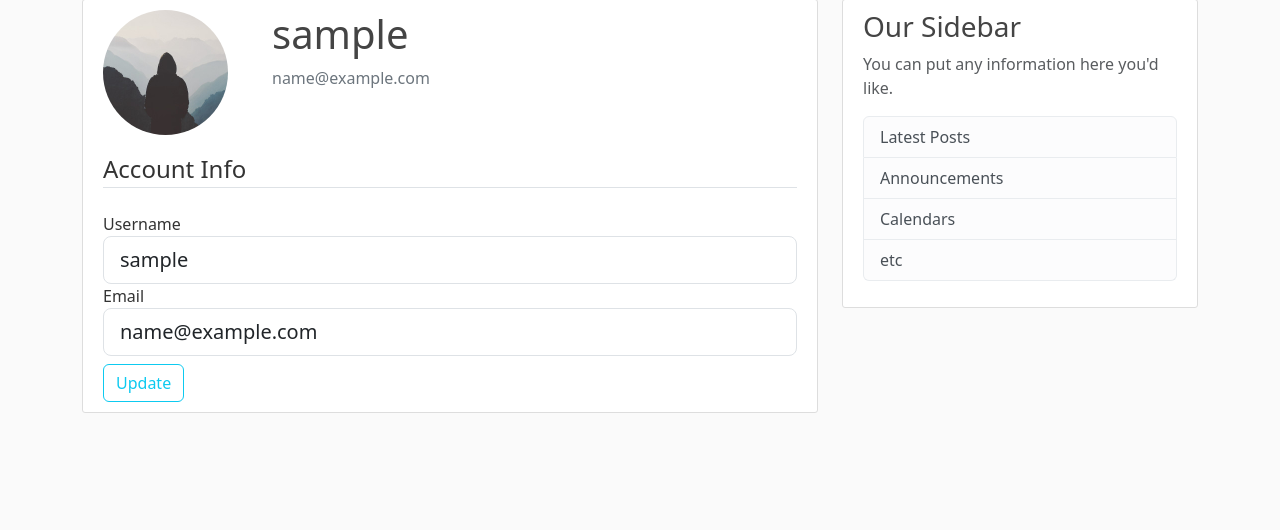
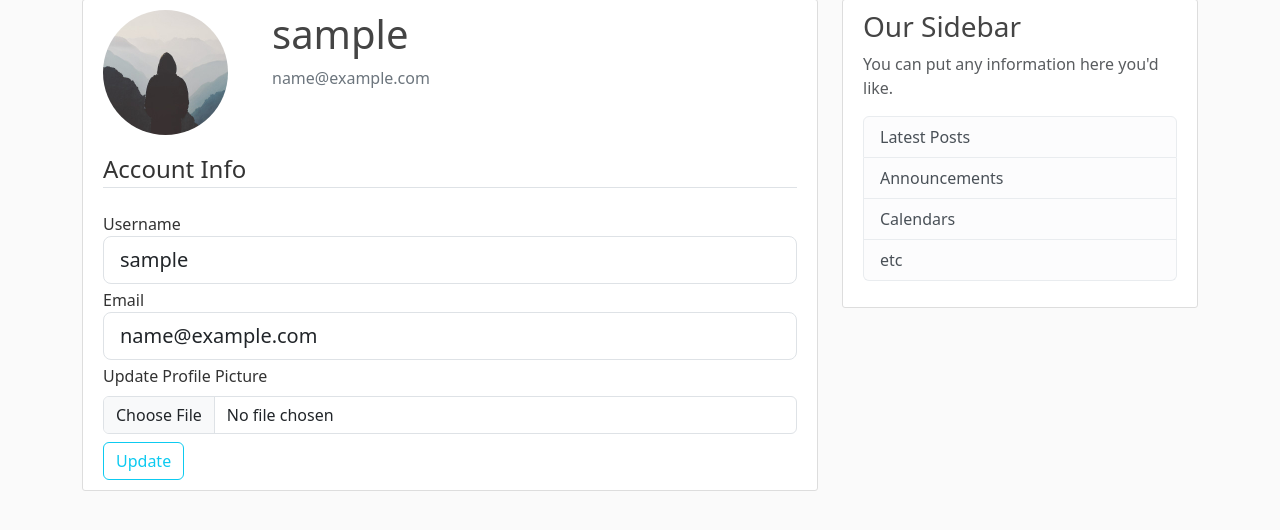
Before and after one commit to SebastianHpe/flask_blog, a Flask app: page /account in a window 1280 px wide. Shown: the part 81-611 px from the top of the page. Run offline with Flask 3, Linux system fonts and the light colour scheme; the visitor is signed in with stand-in values (Sample User, id 1); some libraries are stand-ins or nearby versions.

Commit message:
feat: Upload profile pictures via the account page

```diff
--- a/app/forms.py
+++ b/app/forms.py
@@ -1,4 +1,5 @@
 from flask_wtf import FlaskForm
+from flask_wtf.file import FileField, FileAllowed
 from flask_login import current_user
 from wtforms import StringField, PasswordField, SubmitField, BooleanField
 from wtforms.validators import DataRequired, Length, Email, EqualTo, ValidationError
@@ -41,6 +42,7 @@ class UpdateAccountForm(FlaskForm):
         "Username", validators=[DataRequired(), Length(min=2, max=20)]
     )
     email = StringField("Email", validators=[DataRequired(), Email()])
+    picture = FileField("Update Profile Picture", validators=[FileAllowed(["jpg", "jpeg", "png"])])
     submit = SubmitField("Update")
 
     def validate_username(self, username):
--- a/app/routes.py
+++ b/app/routes.py
@@ -1,8 +1,12 @@
+import os
+import secrets
 from flask import Blueprint, render_template, url_for, flash, redirect, request
 from flask_login import login_user, logout_user, current_user, login_required
+from flask import current_app
 from .forms import RegistrationForm, LoginForm, UpdateAccountForm
 from . import db
 from .models import User
+from PIL import Image
 
 main = Blueprint("main", __name__)
 
@@ -55,12 +59,27 @@ def home():
 def about():
     return render_template("about.html", title="About")
 
+def save_picture(form_picture):
+    random_hex = secrets.token_hex(8)
+    _, f_ext = os.path.splitext(form_picture.filename)
+    picture_filename = random_hex + f_ext
+    picture_path = os.path.join(current_app.root_path, "static/profile_pics", picture_filename)
+    output_size = (125, 125)
+    resized_image = Image.open(form_picture)
+    resized_image.thumbnail(output_size)
+
+    resized_image.save(picture_path)
+
+    return picture_filename
 
 @main.route("/account", methods=["POST", "GET"])
 @login_required
 def account():
     form = UpdateAccountForm()
     if form.validate_on_submit():
+        if form.picture.data:
+            picture_file = save_picture(form.picture.data)
+            current_user.image_file = picture_file
         current_user.username = form.username.data
         current_user.email = form.email.data.lower()
         db.session.commit()
--- a/app/templates/account.html
+++ b/app/templates/account.html
@@ -13,7 +13,7 @@
                 <p class="text-secondary">{{ current_user.email }}</p>
             </div>
         </div>
-        <form method="POST" action="">
+        <form method="POST" action="" enctype="multipart/form-data">
             {{ form.hidden_tag() }}
             <fieldset class="form-group">
                 <legend class="border-bottom mb-4">Account Info</legend>
@@ -30,7 +30,7 @@
                         {{ form.username(class="form-control form-control-lg") }}
                     {% endif %}
                 </div>
-                <div class="form-group">
+                <div class="form-group mt-1">
                     {{ form.email.label(class="form-control-label") }}
                     {% if form.email.errors %}
                     {{ form.email(class="form-control form-control-lg is-invalid") }}
@@ -43,6 +43,15 @@
                         {{ form.email(class="form-control form-control-lg") }}
                     {% endif %}
                 </div>
+                <div class="form-group mt-1">
+                    {{ form.picture.label(class="form-label") }}
+                    {{ form.picture(class="form-control") }}
+                    {% if form.picture.errors %}
+                        {% for error in form.picture.errors %}
+                            <div class="text-danger">{{ error }}</div>
+                            {% endfor %}
+                    {% endif %}
+                </div>
             </fieldset>
             <div class="form-group mt-2">
                 {{ form.submit(class="btn btn-outline-info") }}
```
